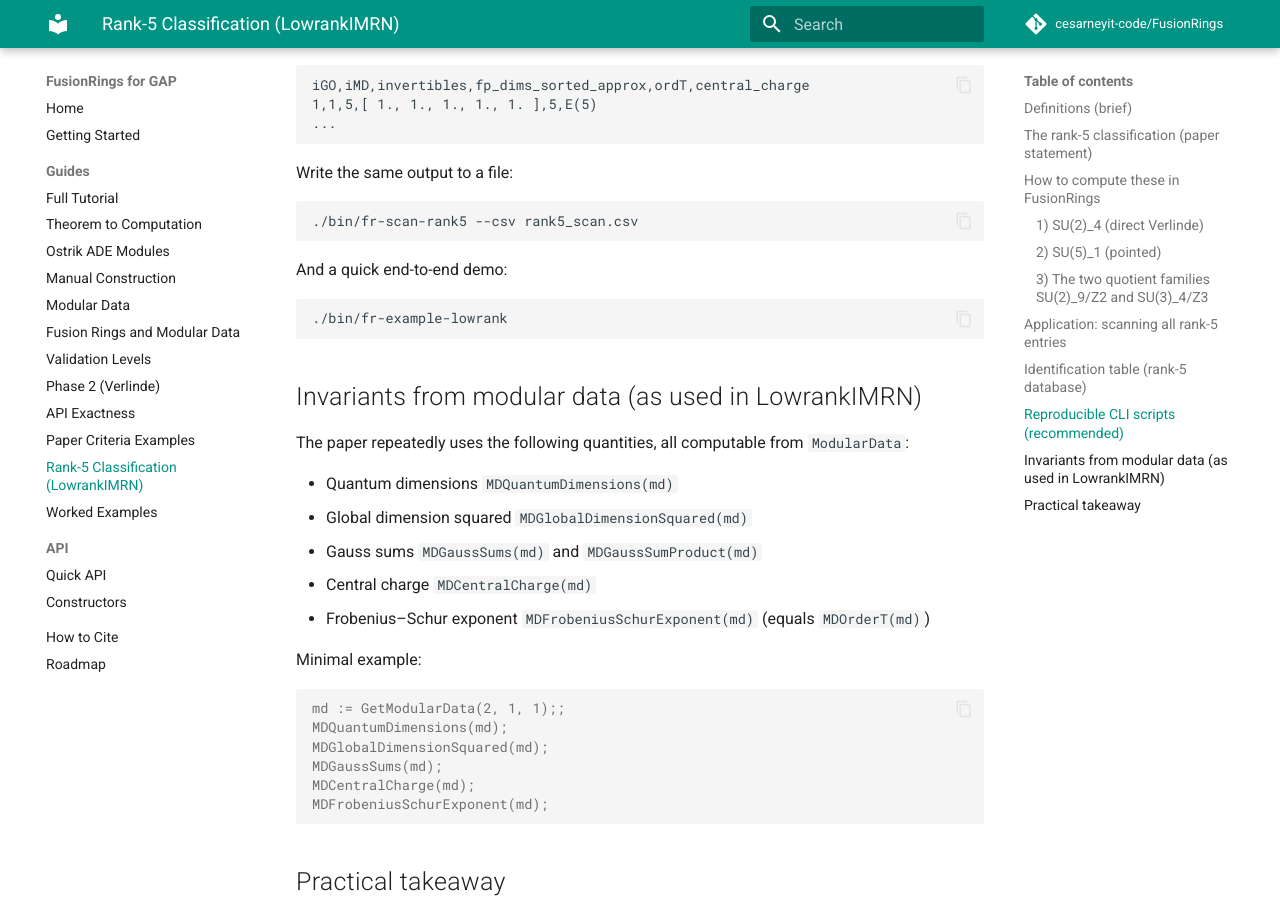
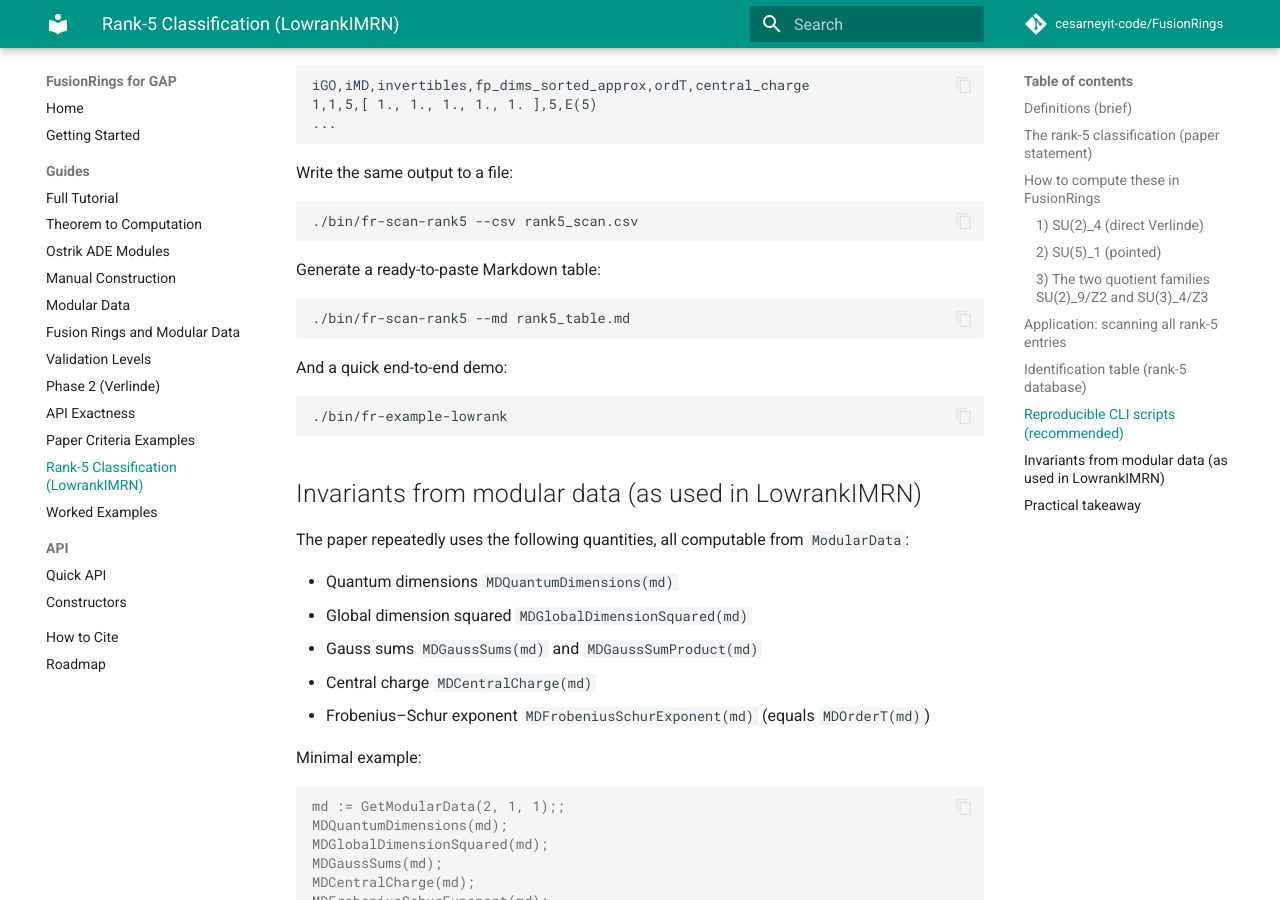
Before and after one commit to cesarneyit-code/FusionRings, an MkDocs documentation site: the page built from webdocs/guide/rank5-lowrankimrn.md, in a window 1280 px wide and 900 px high, scrolled down 2963 px. Built offline with MkDocs 1.6.1 and Material for MkDocs 9.7.7, drawn with Linux system fonts in a browser that asks for light colours; comment, search, counter and statistics services are not loaded.

Commit message:
chore: add markdown table output for rank-5 scan

````diff
--- a/webdocs/guide/rank5-lowrankimrn.md
+++ b/webdocs/guide/rank5-lowrankimrn.md
@@ -137,6 +137,12 @@ Write the same output to a file:
 ./bin/fr-scan-rank5 --csv rank5_scan.csv
 ```
 
+Generate a ready-to-paste Markdown table:
+
+```bash
+./bin/fr-scan-rank5 --md rank5_table.md
+```
+
 And a quick end-to-end demo:
 
 ```bash
````
Also changed, not shown: 1 other file.
